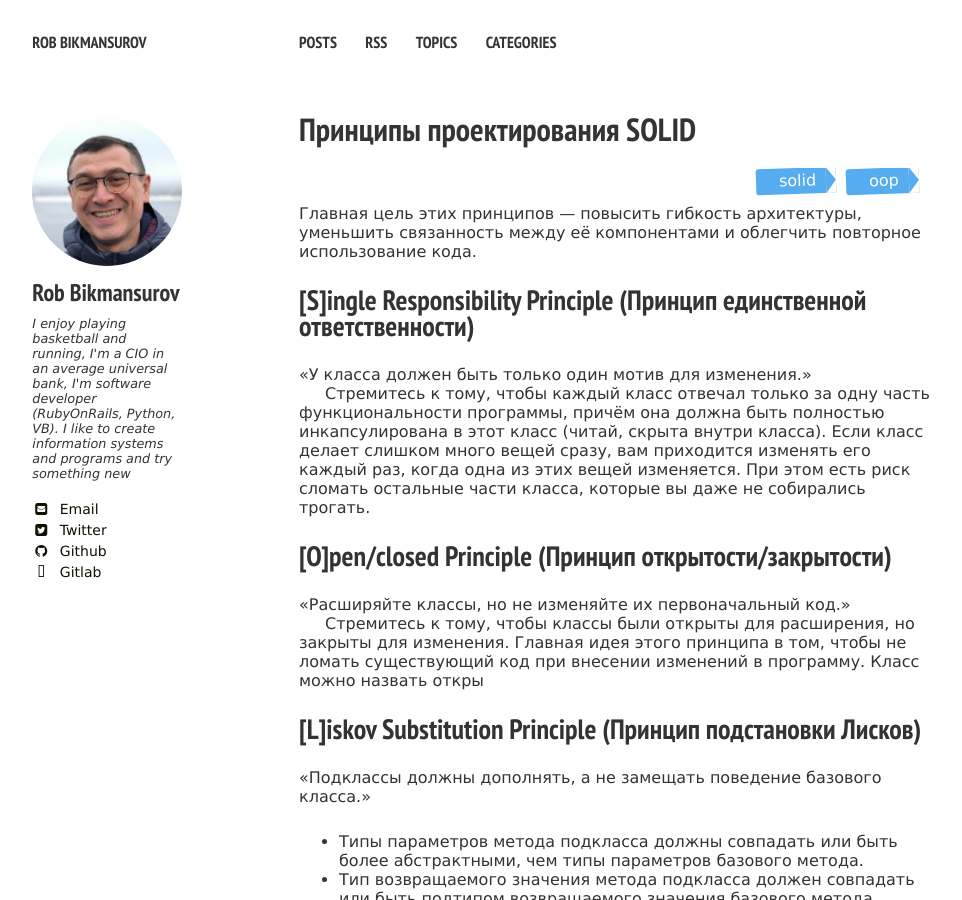
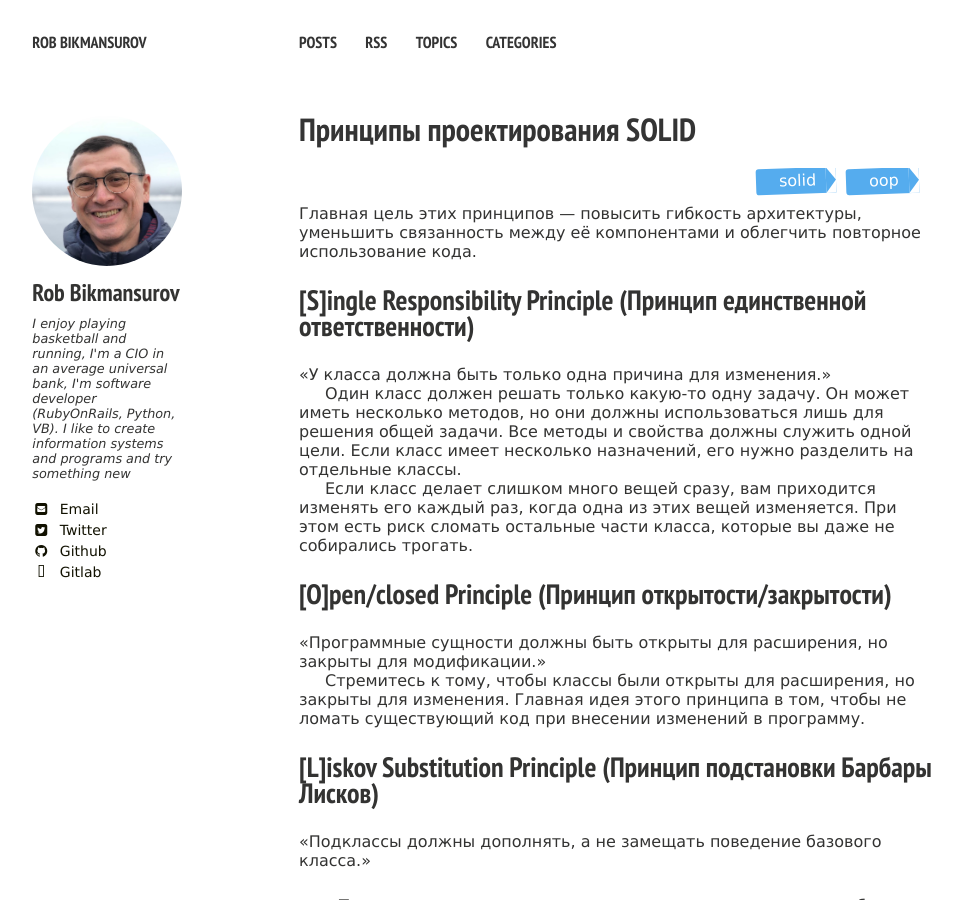
Before and after one commit to RobBikmansurov/robbikmansurov.github.io, a Jekyll site: the page built from _posts/2019-07-10-solid-principles.md, in a window 1280 px wide and 900 px high. Shown: the whole window, without its empty margins (21-983 px from the left). Built offline with Jekyll 4.4.1, drawn with Linux system fonts in a browser that asks for light colours.

Commit message:
fix: update post about SOLID

```diff
--- a/_posts/2019-07-10-solid-principles.md
+++ b/_posts/2019-07-10-solid-principles.md
@@ -8,20 +8,20 @@ categories: oop solid
 Главная цель этих принципов — повысить гибкость архитектуры, уменьшить связанность между её компонентами и облегчить повторное использование кода.
 
 ## [S]ingle Responsibility Principle (Принцип единственной ответственности)
-<<У класса должен быть только один мотив для изменения.>>
+<<У класса должна быть только одна причина для изменения.>>
 
-Стремитесь к тому, чтобы каждый класс отвечал только за одну часть функциональности программы, причём она должна быть полностью инкапсулирована в этот класс (читай, скрыта внутри класса).
+Один класс должен решать только какую-то одну задачу. Он может иметь несколько методов, но они должны использоваться лишь для решения общей задачи. Все методы и свойства должны служить одной цели. Если класс имеет несколько назначений, его нужно разделить на отдельные классы.
+
 Если класс делает слишком много вещей сразу, вам приходится изменять его каждый раз, когда одна из этих вещей
 изменяется. При этом есть риск сломать остальные части класса, которые вы даже не собирались трогать.
 
 ## [O]pen/closed Principle (Принцип открытости/закрытости)
-<<Расширяйте классы, но не изменяйте их первоначальный код.>>
+<<Программные сущности должны быть открыты для расширения, но закрыты для модификации.>>
 
 Стремитесь к тому, чтобы классы были открыты для расширения, но закрыты для изменения. Главная идея этого
 принципа в том, чтобы не ломать существующий код при внесении изменений в программу.
-Класс можно назвать откры
 
-## [L]iskov Substitution Principle (Принцип подстановки Лисков)
+## [L]iskov Substitution Principle (Принцип подстановки Барбары Лисков)
 
 <<Подклассы должны дополнять, а не замещать поведение базового класса.>>
 
```
Also changed, not shown: 1 other file.
